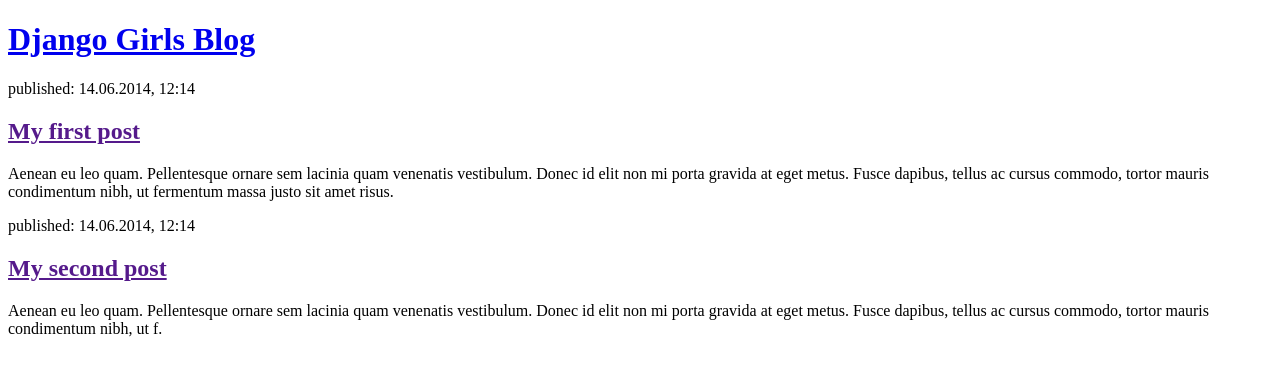
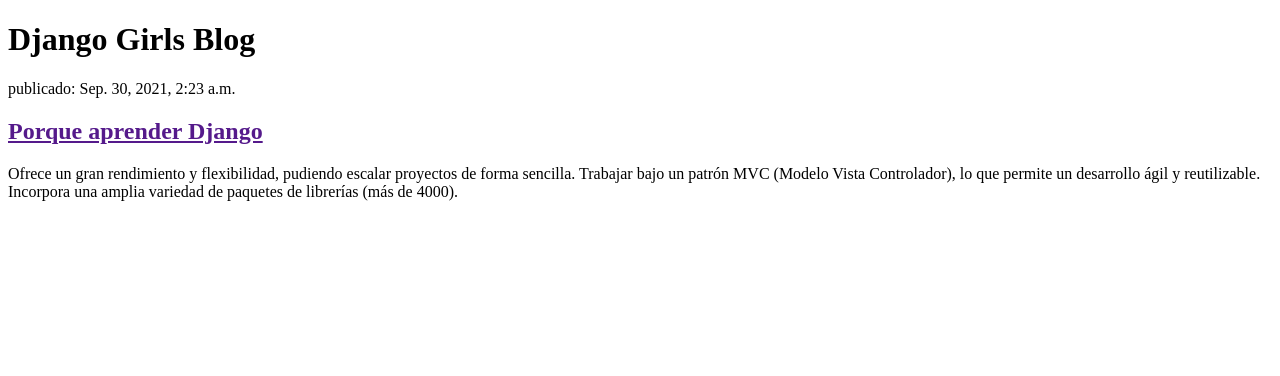
Before and after one commit to jorgi710/Django_girls_blog, a Django app: page /blog/ in a window 1280 px wide. Shown: the top 376 px of the page. Run offline with Django 3.2, Linux system fonts and the light colour scheme; data comes from the database, SQL or seed files in the repository.

Commit message:
Tercea  Vista

```diff
--- a/blog/views.py
+++ b/blog/views.py
@@ -1,7 +1,10 @@
 from django.shortcuts import render
+from django.utils import timezone
+from .models import Post
 
 # Create your views here.
 
 
 def blog(request):
-    return render(request, 'blog.html', {})
+    posts = Post.objects.filter(published_date__lte=timezone.now()).order_by('published_date')
+    return render(request, 'blog.html', {'posts': posts})
--- a/templates/blog.html
+++ b/templates/blog.html
@@ -4,20 +4,16 @@
         <title>Django Girls blog</title>
     </head>
     <body>
+
+        <h1>Django Girls Blog</h1>
+
+    {% for post in posts %}
         <div>
-            <h1><a href="/">Django Girls Blog</a></h1>
+            <p> publicado: {{ post.published_date }}</p>
+            <h2><a href="">{{ post.title }}</a></h2>
+            <p>{{ post.text|linebreaksbr }}</p>
         </div>
+    {% endfor %}
 
-        <div>
-            <p>published: 14.06.2014, 12:14</p>
-            <h2><a href="">My first post</a></h2>
-            <p>Aenean eu leo quam. Pellentesque ornare sem lacinia quam venenatis vestibulum. Donec id elit non mi porta gravida at eget metus. Fusce dapibus, tellus ac cursus commodo, tortor mauris condimentum nibh, ut fermentum massa justo sit amet risus.</p>
-        </div>
-
-        <div>
-            <p>published: 14.06.2014, 12:14</p>
-            <h2><a href="">My second post</a></h2>
-            <p>Aenean eu leo quam. Pellentesque ornare sem lacinia quam venenatis vestibulum. Donec id elit non mi porta gravida at eget metus. Fusce dapibus, tellus ac cursus commodo, tortor mauris condimentum nibh, ut f.</p>
-        </div>
     </body>
 </html>
```
